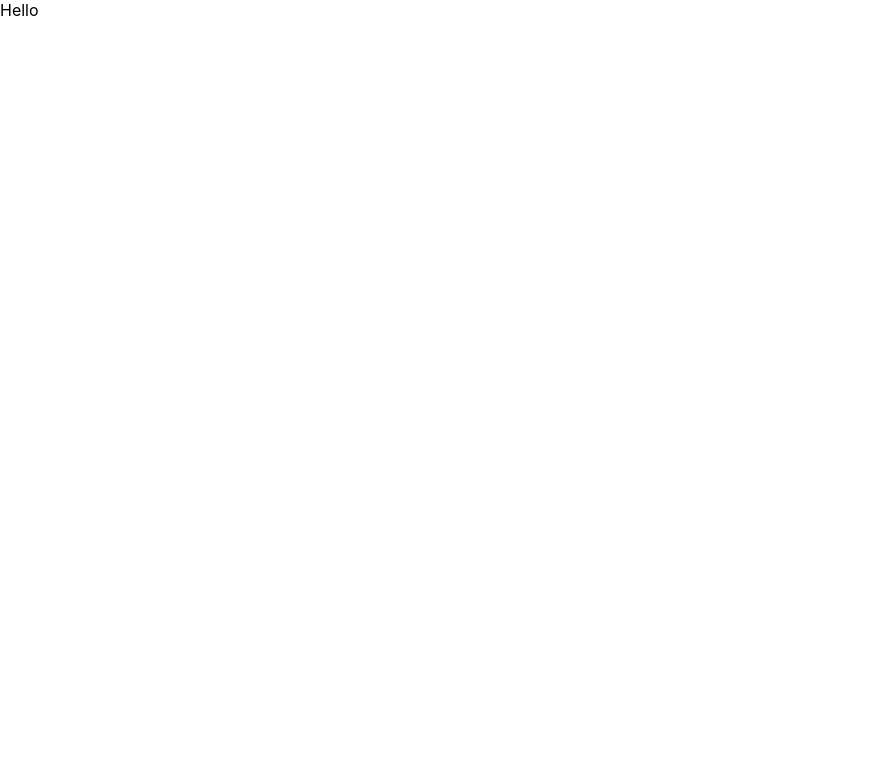
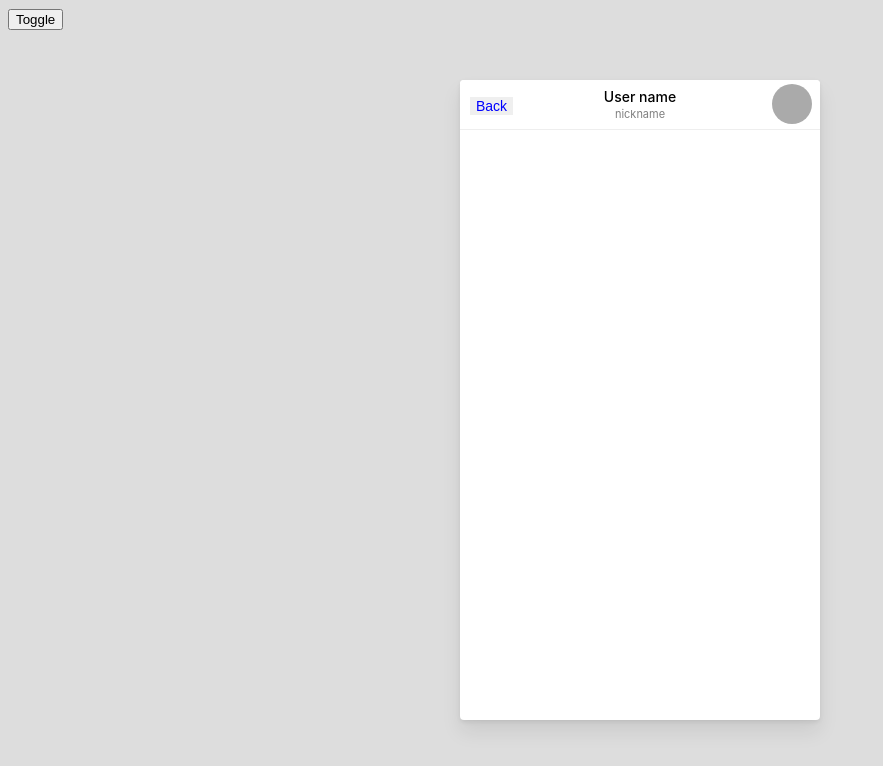
Before and after one commit to ItsJonQ/uix, a React (Create React App) app: page / in a window 1280 px wide. Shown: the top 766 px of the page, without its empty margins (0-883 px from the left). Built offline with nearby package versions, Linux system fonts and the light colour scheme.

Commit message:
Create initial header

```diff
--- a/package.json
+++ b/package.json
@@ -8,6 +8,7 @@
     "@testing-library/jest-dom": "^4.2.4",
     "@testing-library/react": "^9.3.2",
     "@testing-library/user-event": "^7.1.2",
+    "emotion-theming": "10.0.27",
     "react": "^16.13.0",
     "react-dom": "^16.13.0",
     "react-scripts": "3.4.0",
--- a/src/components/App.js
+++ b/src/components/App.js
@@ -1,7 +1,218 @@
-import React from "react";
+import React, { useState, useEffect, useContext } from "react";
+import styled from "@emotion/styled";
+
+const AppContext = React.createContext({});
+const useAppContext = () => useContext(AppContext);
 
 function App() {
-  return <div className="App">Hello</div>;
+  return (
+    <AppProvider>
+      <HeaderBar />
+    </AppProvider>
+  );
 }
 
+function AppProvider({ children }) {
+  const [isBig, setIsBig] = useState(false);
+
+  const contextValue = {
+    isBig,
+    setIsBig
+  };
+
+  return (
+    <AppContext.Provider value={contextValue}>
+      <FrameContainerView>
+        <FrameActionsView>
+          <button onClick={() => setIsBig(!isBig)}>Toggle</button>
+        </FrameActionsView>
+        <FrameView>{children}</FrameView>
+      </FrameContainerView>
+    </AppContext.Provider>
+  );
+}
+
+function HeaderBar() {
+  const { isBig } = useAppContext();
+
+  const heights = [50, 128];
+
+  const style = {
+    height: isBig ? heights[1] : heights[0],
+    transition: `all 200ms ease`
+  };
+
+  const actionRightStyle = {
+    opacity: isBig ? 1 : 0,
+    transition: `all 200ms ease`
+  };
+
+  return (
+    <HeaderView style={style}>
+      <HeaderTitle isBig={isBig} />
+      <Avatar isBig={isBig} />
+      <HeaderActionLeftView>
+        <ButtonView>Back</ButtonView>
+      </HeaderActionLeftView>
+      <HeaderActionRightView style={actionRightStyle}>
+        <ButtonView>Edit</ButtonView>
+      </HeaderActionRightView>
+    </HeaderView>
+  );
+}
+
+function Avatar({ isBig = false }) {
+  const smallOffsetRight = 4;
+
+  const sizes = [40, 64];
+  const right = [sizes[0] / 2 + smallOffsetRight * 2, "50%"];
+  const top = [4, 8];
+
+  const style = {
+    right: isBig ? right[1] : right[0],
+    top: isBig ? top[1] : top[0],
+    width: isBig ? sizes[1] : sizes[0],
+    height: isBig ? sizes[1] : sizes[0],
+    transform: `translateX(50%)`,
+    transition: `all 200ms ease`
+  };
+
+  return (
+    <AvatarWrapperView style={style}>
+      <AvatarView />
+    </AvatarWrapperView>
+  );
+}
+
+function HeaderTitle({
+  isBig = false,
+  title = "User name",
+  subtitle = "nickname"
+}) {
+  const top = [8, 80];
+  const titleScale = [1, 1.2];
+
+  const style = {
+    top: isBig ? top[1] : top[0],
+    transition: `all 200ms ease`
+  };
+
+  const titleStyle = {
+    transform: isBig ? `scale(${titleScale[1]})` : `scale(${titleScale[0]})`,
+    transition: `all 200ms ease`
+  };
+
+  return (
+    <HeaderTitleWrapperView style={style}>
+      <HeaderTitleView style={titleStyle}>{title}</HeaderTitleView>
+      <HeaderSubtitleView>{subtitle}</HeaderSubtitleView>
+    </HeaderTitleWrapperView>
+  );
+}
+
+export function usePosition({ ref }) {
+  const [position, setPosition] = useState({});
+
+  useEffect(() => {
+    const node = ref.current;
+    if (node) {
+      const bounds = node.getBoundingClientRect();
+      setPosition(bounds);
+    }
+  }, [ref]);
+
+  return position;
+}
+
+const FrameContainerView = styled.div`
+  align-items: center;
+  background-color: #ddd;
+  display: flex;
+  height: 100vh;
+  justify-content: center;
+  position: relative;
+  width: 100%;
+  padding: 16px;
+  flex-direction: column;
+`;
+
+const FrameActionsView = styled.div`
+  position: absolute;
+  top: 0;
+  left: 0;
+  padding: 8px;
+`;
+
+const FrameView = styled.div`
+  background: white;
+  width: 100%;
+  max-width: 360px;
+  height: 100%;
+  max-height: 640px;
+  border-radius: 4px;
+  box-shadow: 0 2px 4px rgba(0, 0, 0, 0.08), 0 12px 20px rgba(0, 0, 0, 0.08);
+  overflow: hidden;
+  user-select: none;
+`;
+
+const HeaderView = styled.div`
+  background: white;
+  height: 50px;
+  border-bottom: 1px solid #eee;
+  position: relative;
+`;
+
+const HeaderTitleWrapperView = styled.div`
+  position: absolute;
+  top: 8px;
+  text-align: center;
+  left: 50%;
+  transform: translateX(-50%);
+`;
+
+const HeaderTitleView = styled.div`
+  font-size: 14px;
+  font-weight: 500;
+  margin-bottom: 2px;
+`;
+
+const HeaderSubtitleView = styled.div`
+  font-size: 11px;
+  opacity: 0.5;
+`;
+
+const AvatarView = styled.div`
+  background: #aaa;
+  width: 100%;
+  height: 100%;
+  border-radius: 50%;
+`;
+
+const AvatarWrapperView = styled.div`
+  position: absolute;
+  right: 4px;
+  top: 4px;
+  z-index: 5;
+`;
+
+const HeaderActionLeftView = styled.div`
+  position: absolute;
+  top: 15px;
+  left: 10px;
+`;
+
+const HeaderActionRightView = styled.div`
+  position: absolute;
+  top: 15px;
+  right: 10px;
+`;
+
+const ButtonView = styled.button`
+  appearance: none;
+  color: blue;
+  border: none;
+  font-size: 14px;
+  outline: none;
+`;
+
 export default App;
```
Also changed, not shown: 1 other file (tests, documents, lock files or other folders).
